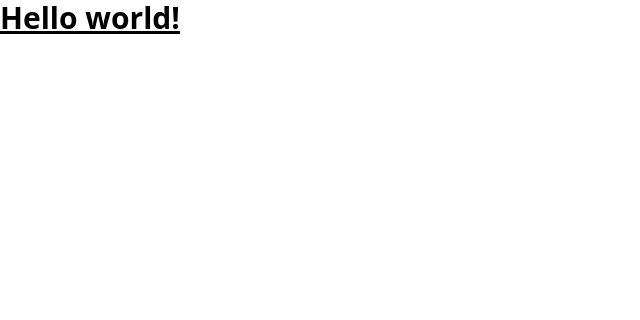
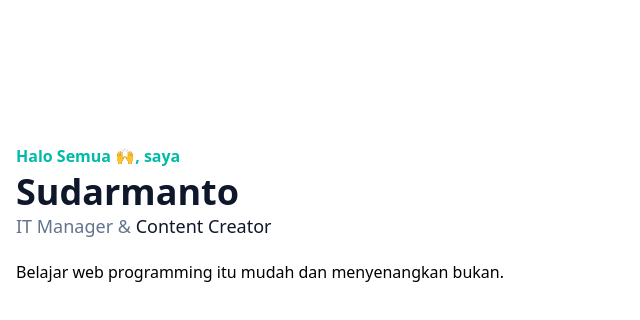
Before and after one commit to darmakom/tailwind-website-portfolio, a website: page index.html in a window 1280 px wide. Shown: the whole page, without its empty margins (0-640 px from the left). Drawn offline with Linux system fonts and the light colour scheme.

Commit message:
update file indext.html

```diff
--- a/index.html
+++ b/index.html
@@ -7,8 +7,20 @@
     <link href="./src/output.css" rel="stylesheet">
 </head>
 <body>
-    <h1 class="text-3xl font-bold underline">
-    Hello world!
-  </h1>
+   <!-- Hero Section Start -->
+    <section id="home" class="pt-36">
+        <div class="container">
+            <div class="flex flex-wrap">
+                <div class="w-full selft-center px-4">
+                    <h1 class="text-base font-semibold text-teal-500">Halo Semua 🙌,
+                        saya <span class="block font-bold text-slate-900 text-4xl mt-1">Sudarmanto</span></h1>
+                        <h2 class="font-medium text-slate-500 text-lg mb-5">IT Manager &
+                        <span class="text-slate-900">Content Creator</span></h2>
+                    <p>Belajar web programming itu mudah dan menyenangkan bukan.</p>
+                </div>
+            </div>
+        </div>
+    </section>
+   <!-- Hero Section End -->
 </body>
 </html>
```
Also changed, not shown: src/output.css.
